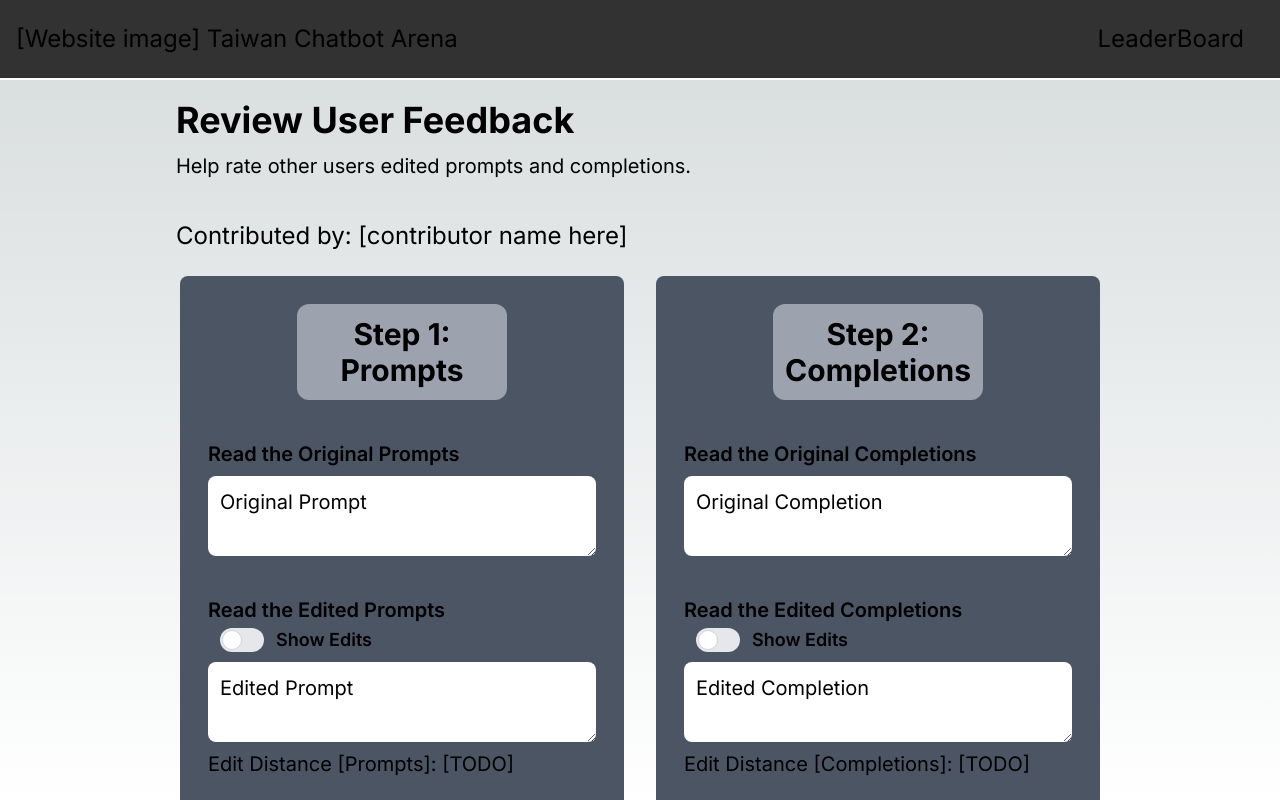
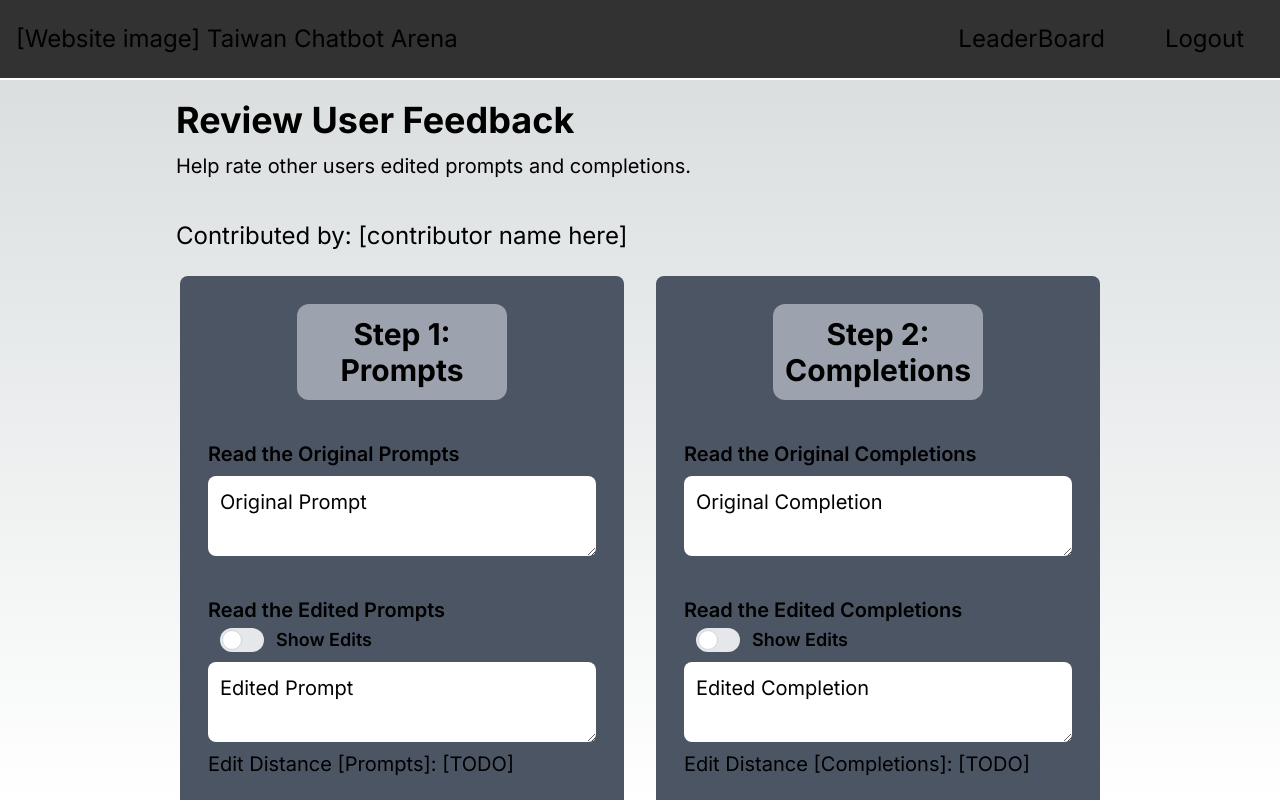
Before and after one commit to adamlin120/chatbot-arena, a Next.js app: page /rating in a window 1280 px wide. Built offline with nearby package versions, Linux system fonts and the light colour scheme; no server answers; sample sign-in values are in the browser's storage.

Commit message:
feat: logout&fix bugs

```diff
--- a/src/app/_components/AuthForm.tsx
+++ b/src/app/_components/AuthForm.tsx
@@ -27,7 +27,7 @@ function AuthForm(props: Props) {
             email,
             username,
             password,
-            callbackUrl: `${process.env.NEXT_PUBLIC_BASE_URL}/login`,
+            callbackUrl: `${process.env.NEXT_PUBLIC_BASE_URL}/rating`,
         },{mode: isSignUp})
     };
 
--- a/src/app/_components/Header.tsx
+++ b/src/app/_components/Header.tsx
@@ -1,6 +1,15 @@
+"use client"
+import { signOut, useSession } from "next-auth/react";
 import Link from "next/link";
+import { useRouter } from "next/navigation";
 
 export default function Header() {
+  const { data: session } = useSession();
+  const router = useRouter();
+  const handleLogout = async () => {
+    await signOut(); // Signing out the user
+    router.push('/login');
+  };
   return (
     <>
       <header className="fixed top-0 w-full h-20 z-50 flex items-center gap-1 py-3 px-2 border-b-2 border-white bg-[rgb(50,50,50)]">
@@ -9,6 +18,9 @@ export default function Header() {
         </Link>
         <div className="flex-grow">{/* any other things */}</div>
         <div className="text-2xl p-7">LeaderBoard</div>
+        {session ? (
+          <button className="text-2xl p-7" onClick={handleLogout}>Logout</button>
+        ) : null}
       </header>
     </>
   );
--- a/src/app/layout.tsx
+++ b/src/app/layout.tsx
@@ -3,6 +3,7 @@ import { Inter } from "next/font/google";
 import "./globals.css";
 
 import Header from "./_components/Header";
+import { SessionProvider } from "next-auth/react";
 
 const inter = Inter({ subsets: ["latin"] });
 
@@ -18,12 +19,15 @@ export default function RootLayout({
 }>) {
   return (
     <html lang="en">
+      <SessionProvider>
       <body className={inter.className}>
+
         <Header />
         <div className="h-screen pt-20 overflow-y-scroll">
           {children}
         </div>
       </body>
+      </SessionProvider>
     </html>
   );
 }
--- a/src/app/login/page.tsx
+++ b/src/app/login/page.tsx
@@ -16,6 +16,9 @@ export default function LoginPage(props: Props) {
             if (session?.user?.verified==false) {
                 router.push('?error=NotVerified');
             }
+            else if (session) {
+                router.push('/rating')
+            }
         });
     }, []);
     return (
--- a/src/app/rating/page.tsx
+++ b/src/app/rating/page.tsx
@@ -18,7 +18,9 @@ export default function RatingPage() {
       const session = await getSession();
       if (session?.user?.verified==false) {
         router.push('/login');
-      } else {
+      } else if (!session){
+        router.push('/login')
+      }else {
         setLoading(false); // Set loading to false when session verified
       }
     })();
```
